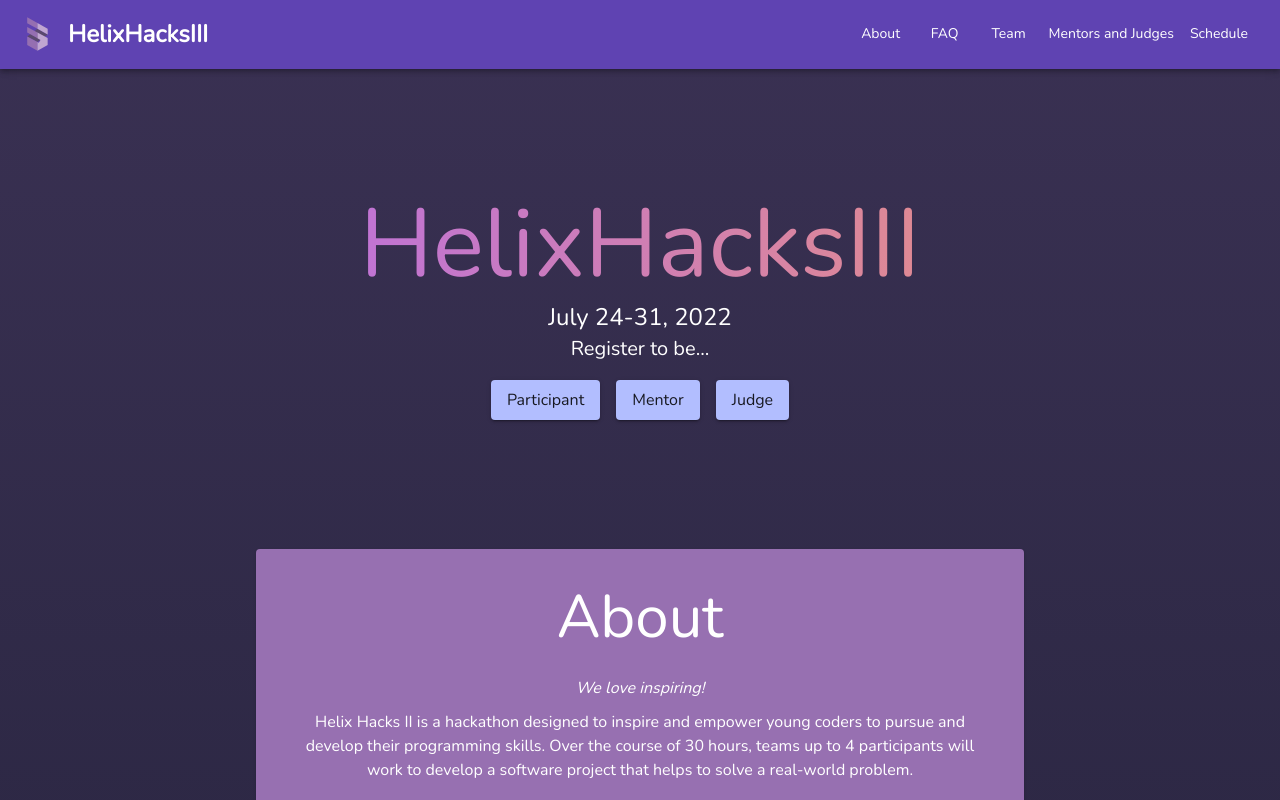
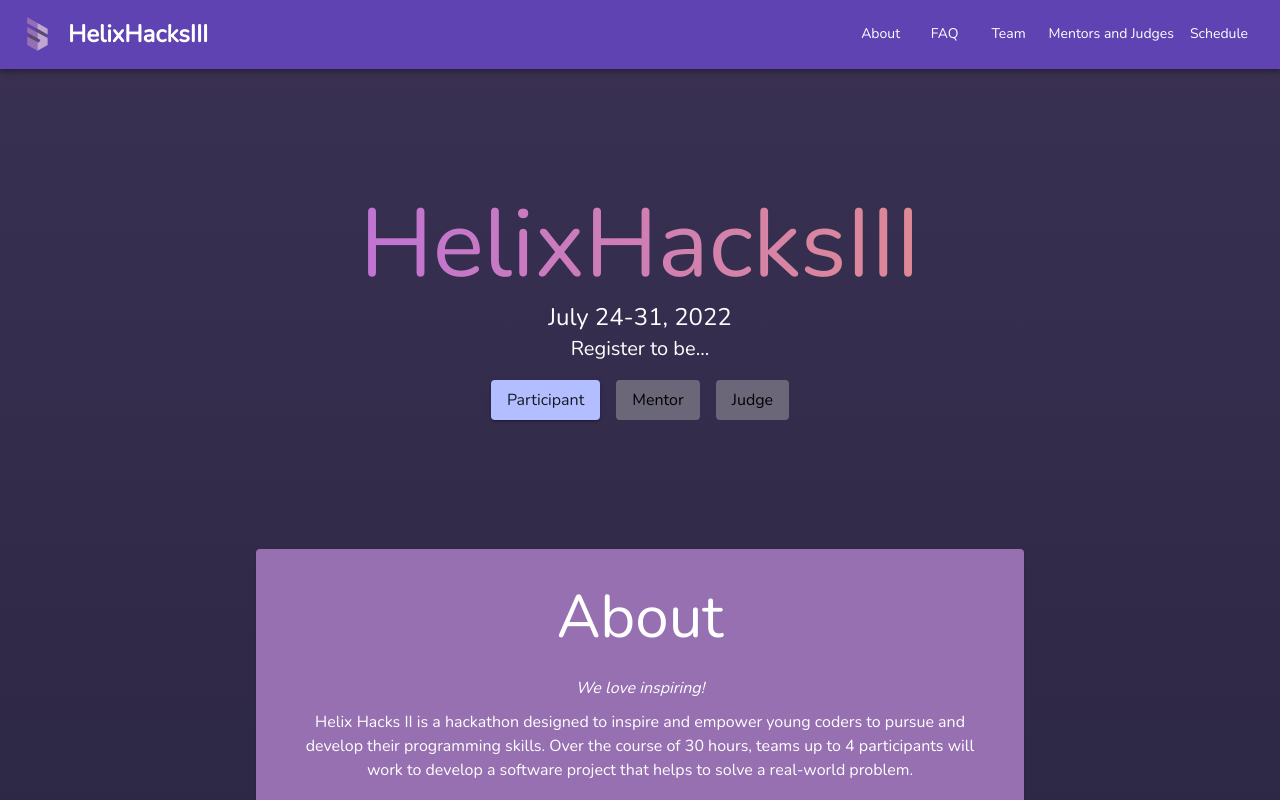
Before and after one commit to kabirbatraa/helixhacksiii, a React (Create React App) app: page / in a window 1280 px wide. Shown: the top 800 px of the page. Built offline with nearby package versions, Linux system fonts and the light colour scheme; the HTML template or start-up script is replaced by a standard one.

Commit message:
added signup form, made other buttons disabled

```diff
--- a/src/App.js
+++ b/src/App.js
@@ -16,6 +16,7 @@ import InstagramIcon from '@mui/icons-material/Instagram';
 import EmailOutlinedIcon from '@mui/icons-material/EmailOutlined';
 import { useRef } from "react";
 
+
 let theme = createTheme({
   palette: {
     primary: {
@@ -28,6 +29,13 @@ let theme = createTheme({
       primary: "#ffffff",
       secondary: "#b2beff",
     },
+    action: {
+      disabledBackground: '#aaaaaa77',
+      disabled: 'black'
+    },
+
+
+
 
     logoColors: {
       darkPurple: "#59496e",
--- a/src/Header.js
+++ b/src/Header.js
@@ -23,9 +23,15 @@ export default function Header(props) {
         <Typography variant='h6' gutterBottom>Register to be...</Typography>
       </Box>
       <Box display="flex" justifyContent="center" >
-        <Button variant="contained" sx={{m: 1, fontSize: "1em"}} color="secondary">Participant</Button>
-        <Button variant="contained" sx={{m: 1, fontSize: "1em"}} color="secondary">Mentor</Button>
-        <Button variant="contained" sx={{m: 1, fontSize: "1em"}} color="secondary">Judge</Button>
+        <Button variant="contained" sx={{m: 1, fontSize: "1em"}} color="secondary" onClick={() => window.open("https://forms.gle/fpcuh6LWC4ZA6BGY9")}>
+          Participant
+        </Button>
+        <Button variant="contained" sx={{m: 1, fontSize: "1em"}} color="secondary" disabled>
+          Mentor
+        </Button>
+        <Button variant="contained" sx={{m: 1, fontSize: "1em"}} color="secondary" disabled>
+          Judge
+        </Button>
       </Box>
     </Box>
   )
```
